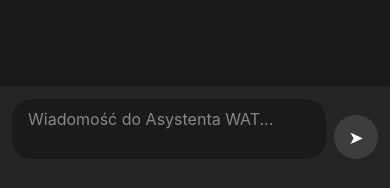
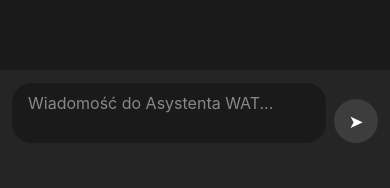
Before and after one commit to Nealz1/chwat-mobile-app, a React Native app: screen /Chat in a window 390 px wide. Shown: the part 653-841 px from the top of the page. Built offline with nearby package versions, Linux system fonts and the light colour scheme.

Commit message:
Fix: Better keyboard handling for Android, more bottom padding

```diff
--- a/src/screens/ChatScreen.tsx
+++ b/src/screens/ChatScreen.tsx
@@ -173,8 +173,8 @@ export function ChatScreen({ route, navigation }: Props) {
             />
             <KeyboardAvoidingView
                 style={styles.container}
-                behavior={Platform.OS === 'ios' ? 'padding' : undefined}
-                keyboardVerticalOffset={90}
+                behavior={Platform.OS === 'ios' ? 'padding' : 'height'}
+                keyboardVerticalOffset={Platform.OS === 'ios' ? 90 : 0}
             >
                 {/* Messages List */}
                 <FlatList
@@ -246,7 +246,7 @@ const styles = StyleSheet.create({
     inputContainer: {
         flexDirection: 'row',
         padding: 12,
-        paddingBottom: 32,
+        paddingBottom: 48,
         alignItems: 'flex-end',
         borderTopWidth: 1,
         borderTopColor: 'rgba(0,0,0,0.1)',
```
